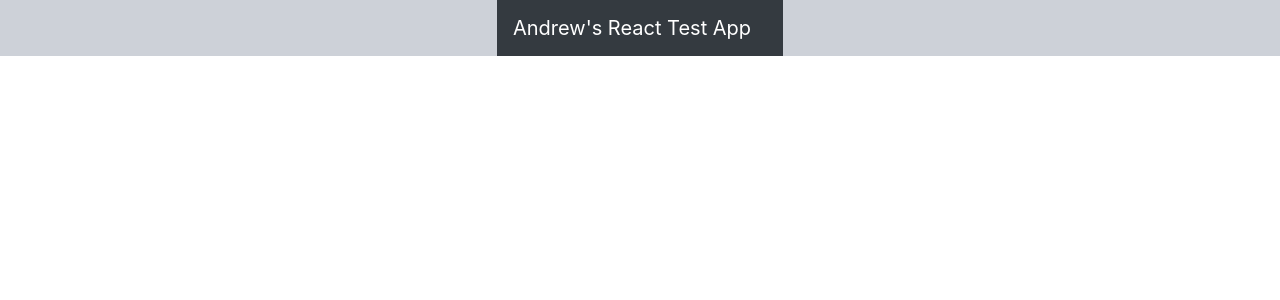
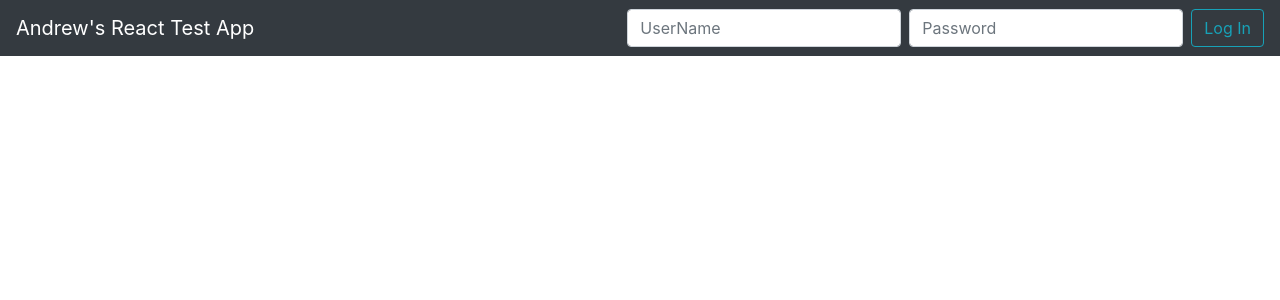
Before and after one commit to ACAPP-dev/react_test_practice_app, a React (Create React App) app in the folder frontend/: page / in a window 1280 px wide. Shown: the top 300 px of the page. Built offline with nearby package versions, Linux system fonts and the light colour scheme.

Commit message:
user login functionality

```diff
--- a/frontend/src/App.js
+++ b/frontend/src/App.js
@@ -7,8 +7,8 @@ import User from './components/User'
 
 function App() {
   return (
-    <div className="App">
-      <header className="App-header">
+    <div>
+      <header>
         <NavBarComponent />
       </header>
 
--- a/frontend/src/components/NavBar.js
+++ b/frontend/src/components/NavBar.js
@@ -1,13 +1,61 @@
 import React from 'react'
-import NavBar from 'react-bootstrap/NavBar'
 import Navbar from 'react-bootstrap/NavBar'
+import Nav from 'react-bootstrap/Nav'
+import Form from 'react-bootstrap/Form'
+import FormControl from 'react-bootstrap/FormControl'
+import Button from 'react-bootstrap/Button'
 
 export default class NavBarComponent extends React.Component {
+    state = {
+        username: "",
+        password: "",
+        name: "",
+        loggedIn: false,
+        results: []
+    }
+
+    handleLogin = (event) => {
+        event.preventDefault()
+        const userData = {username: this.state.name, password: this.state.password}
+
+
+    }
+
+    handleChange = (event) => {
+        this.setState({[event.target.name]: event.target.value})
+    }
+
+    userIsLoggedIn = () => {
+        return (
+            <>
+            <Nav className='mr-auto'></Nav>
+            <Nav className='mr-auto'>
+                <Nav.Link>Username Here</Nav.Link>
+            </Nav>
+            <Nav className='mr-auto'>
+                <Button variance='outline-info'>Log Out</Button>
+            </Nav>
+            </>
+        )
+
+    }
+
+    userNotLoggedIn = () => {
+        return (
+            <Form inline>
+                <FormControl onChange={event => this.handleChange(event)} type='text' value={this.state.name} placeholder='UserName' name='name' className='mr-sm-2' />
+                <FormControl onChange={event => this.handleChange(event)} type='password' placeholder='Password' name='password' className='mr-sm-2' />
+                <Button onClick={event => this.handleLogin(event)} variant='outline-info'>Log In</Button>
+            </Form>
+        )
+    }
+
     render() {
         return(
         <>
-            <Navbar bg='dark' variant='dark'>
-                <Navbar.Brand href='#home'>Andrew's React Test App</Navbar.Brand>
+            <Navbar bg='dark' variant='dark' className='justify-content-between'>
+                <Navbar.Brand>Andrew's React Test App</Navbar.Brand>
+                {this.state.loggedIn ? <this.userIsLoggedIn /> : <this.userNotLoggedIn />}
             </Navbar>
 
 
```
